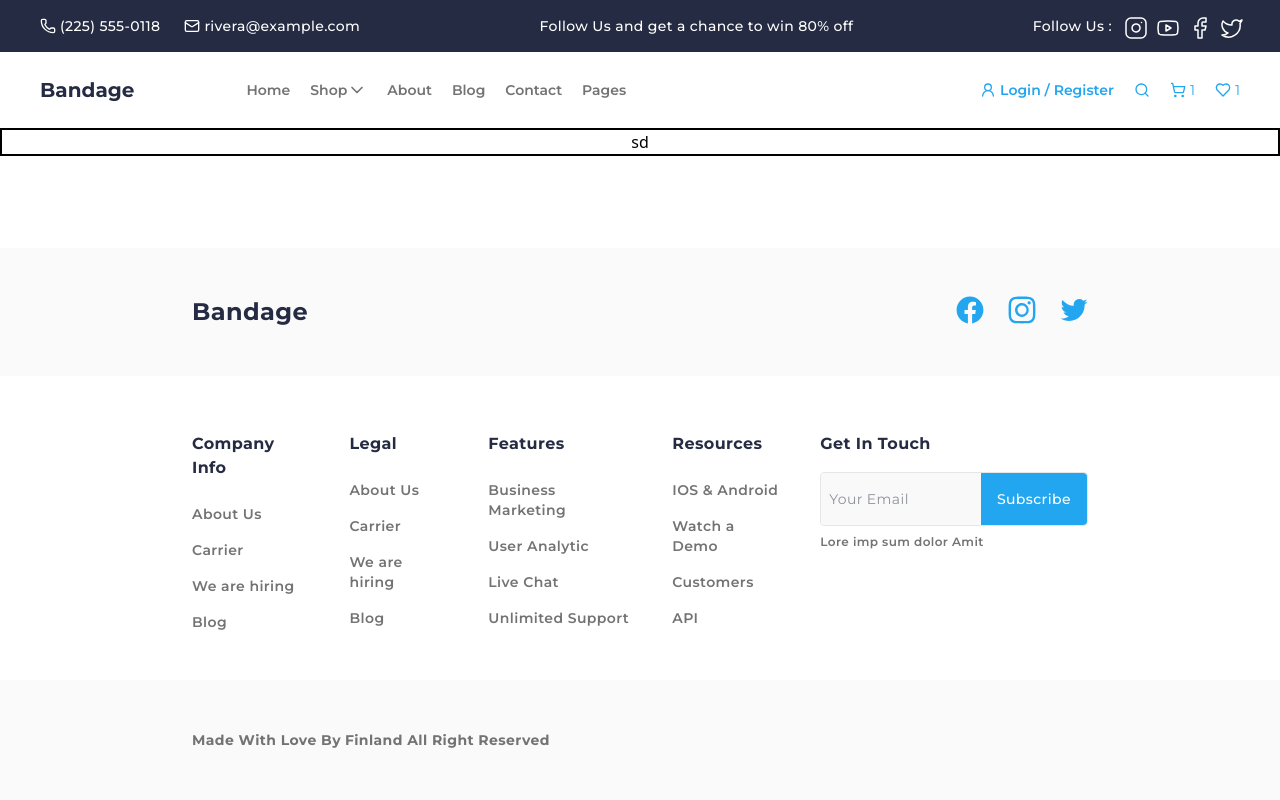
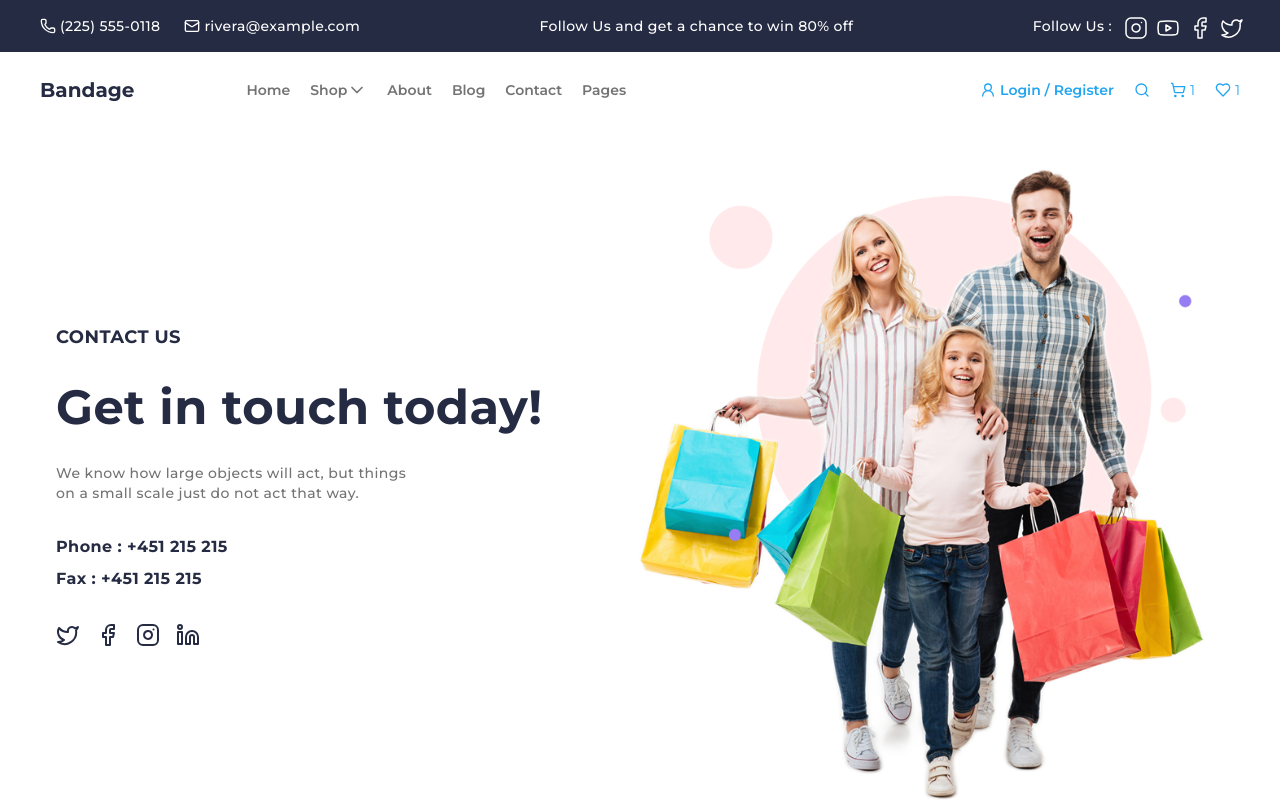
Before and after one commit to brrkrmn/e-commerce, a React app: page /contact in a window 1280 px wide. Shown: the top 800 px of the page. Built offline with nearby package versions, Linux system fonts and the light colour scheme; the HTML template or start-up script is replaced by a standard one.

Commit message:
create hero section

```diff
--- a/src/pages/ContactPage/ContactPage.tsx
+++ b/src/pages/ContactPage/ContactPage.tsx
@@ -1,7 +1,11 @@
+import Hero from "./components/Hero/Hero";
+
 const ContactPage = () => {
   return (
-    <div className="w-full border-2 max-w-[1400px] flex flex-col items-center justify-start gap-20 mx-auto">sd</div>
-  )
-}
+    <div className="w-full max-w-[1400px] flex flex-col items-center justify-start gap-20 mx-auto px-4 py-6 font-montserrat tracking-wide">
+      <Hero />
+    </div>
+  );
+};
 
 export default ContactPage;
--- /dev/null
+++ b/src/pages/ContactPage/components/Hero/Hero.tsx
@@ -0,0 +1,38 @@
+import { Facebook, Instagram, Linkedin, Twitter } from "lucide-react";
+import { Link } from "react-router";
+
+const Hero = () => {
+  return (
+    <div className="w-full flex flex-col items-center justify-start gap-10 md:flex-row md:px-10">
+      <div className="flex flex-col items-center md:items-start justify-start gap-8 text-dark-blue text-center md:text-start">
+        <h5 className="text-xs font-bold md:text-lg">CONTACT US</h5>
+        <h2 className="text-3xl font-bold md:text-5xl">Get in touch today!</h2>
+        <h4 className="text-gray text-sm font-medium w-[70%]">
+          We know how large objects will act, but things on a small scale just
+          do not act that way.
+        </h4>
+        <div className="flex flex-col items-center justify-start gap-2 text-dark-blue font-bold md:items-start">
+          <h3>Phone : +451 215 215</h3>
+          <h3>Fax : +451 215 215</h3>
+        </div>
+        <div className="flex items-center justify-start gap-4 *:stroke-2">
+          <Link to="/">
+            <Twitter />
+          </Link>
+          <Link to="/">
+            <Facebook />
+          </Link>
+          <Link to="/">
+            <Instagram />
+          </Link>
+          <Link to="/">
+            <Linkedin />
+          </Link>
+        </div>
+      </div>
+      <img src="/src/assets/images/contact/hero.png" className="w-full max-w-[400px] md:max-w-[600px]"/>
+    </div>
+  );
+};
+
+export default Hero;
--- /dev/null
+++ b/src/pages/ContactPage/components/Hero/index.ts
@@ -0,0 +1 @@
+export * from "./Hero";
```
Also changed, not shown: src/assets/images/contact/hero.png (added).
